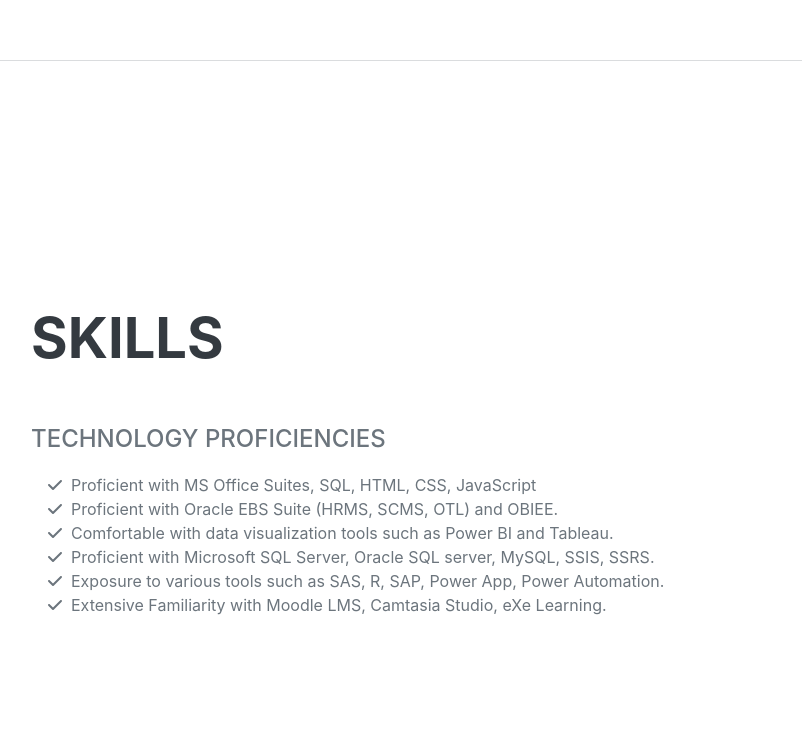
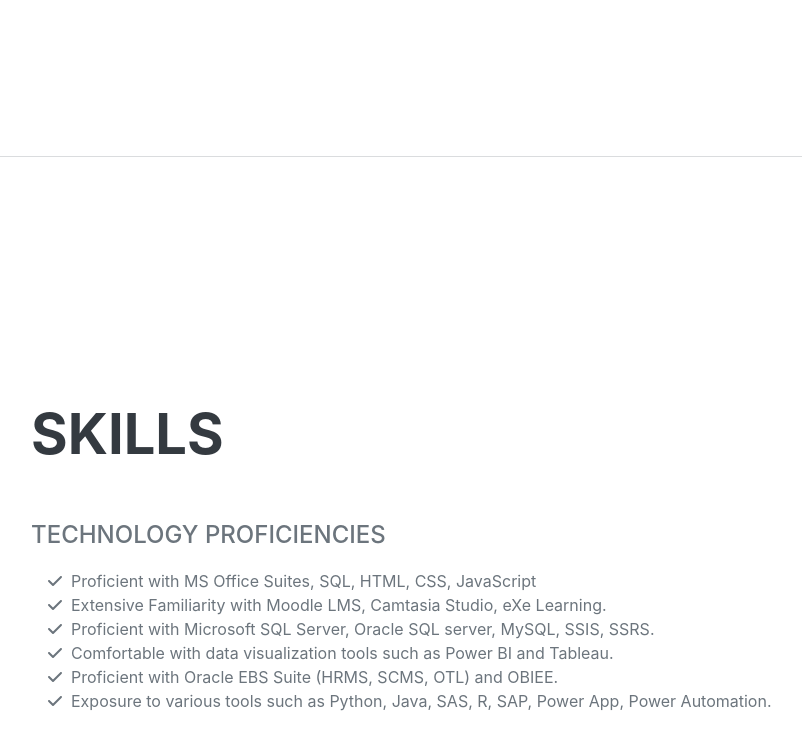
Before and after one commit to samwold/samwold.github.io, a plain HTML site: page index.html in a window 1280 px wide. Shown: the part 4256-5006 px from the top of the page, without its empty margins (289-1091 px from the left). Drawn offline with nearby package versions, Linux system fonts and the light colour scheme; a web font is replaced by a local one.

Commit message:
Updated index.html

```diff
--- a/index.html
+++ b/index.html
@@ -111,7 +111,8 @@
                         </div>
                         <div class="flex-shrink-0"><span class="text-primary">July 2013- May 2014</span></div>
                     </div>
-
+                   <br>
+                   <br>
                     <div class="d-flex flex-column flex-md-row justify-content-between">
                         <div class="flex-grow-1">
                             <h3 class="mb-0">Multimedia Designer</h3>
@@ -125,8 +126,8 @@
                         </div>
                         <div class="flex-shrink-0"><span class="text-primary">April 2011- July 2013</span></div>
                     </div>
-
-
+                    <br>
+                   <br>
                     <div class="d-flex flex-column flex-md-row justify-content-between mb-5">
                         <div class="flex-grow-1">
                             <h3 class="mb-0">Multimedia Instructional Designer  </h3>
@@ -233,7 +234,11 @@
                         </li>
                         <li>
                             <span class="fa-li"><i class="fas fa-check"></i></span>
-                            Proficient with Oracle EBS Suite (HRMS, SCMS, OTL) and OBIEE.
+                            Extensive Familiarity with Moodle LMS, Camtasia Studio, eXe Learning.
+                        </li>
+                        <li>
+                            <span class="fa-li"><i class="fas fa-check"></i></span>
+                            Proficient with Microsoft SQL Server, Oracle SQL server, MySQL, SSIS, SSRS.
                         </li>
                         <li>
                             <span class="fa-li"><i class="fas fa-check"></i></span>
@@ -241,15 +246,11 @@
                         </li>
                         <li>
                             <span class="fa-li"><i class="fas fa-check"></i></span>
-                        Proficient with Microsoft SQL Server, Oracle SQL server, MySQL, SSIS, SSRS.
+                            Proficient with Oracle EBS Suite (HRMS, SCMS, OTL) and OBIEE.
                         </li>
                         <li>
                             <span class="fa-li"><i class="fas fa-check"></i></span>
-                            Exposure to various tools such as SAS, R, SAP, Power App, Power Automation.
-                        </li>
-                        <li>
-                            <span class="fa-li"><i class="fas fa-check"></i></span>
-                            Extensive Familiarity with Moodle LMS, Camtasia Studio, eXe Learning.
+                            Exposure to various tools such as Python, Java, SAS, R, SAP, Power App, Power Automation.
                         </li>
                     </ul>
                 </div>
```
